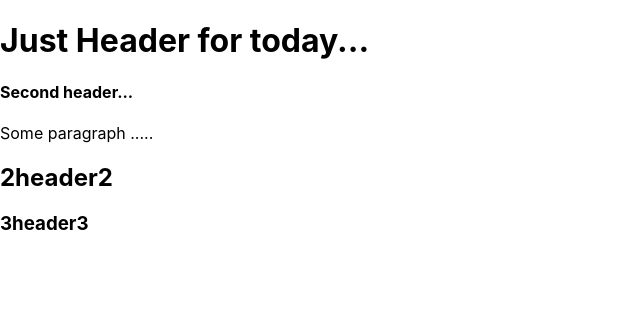
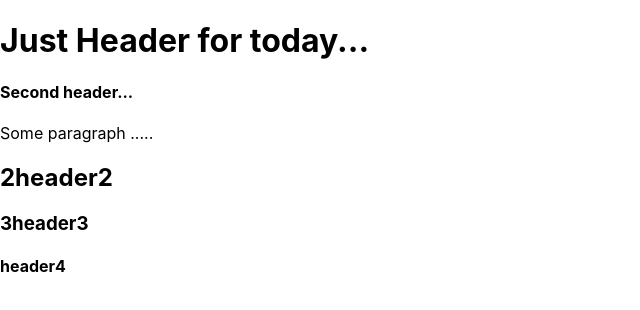
Before and after one commit to krzysztofstefanski/Web-with-React-React-Bootstrap-React-Router, a React (Create React App) app in the folder react-bootstrap/: page / in a window 1280 px wide. Shown: the top 310 px of the page, without its empty margins (0-640 px from the left). Built offline with nearby package versions, Linux system fonts and the light colour scheme.

Commit message:
Update App.js

```diff
--- a/react-bootstrap/src/App.js
+++ b/react-bootstrap/src/App.js
@@ -11,6 +11,7 @@ class App extends Component {
         <p>Some paragraph .....</p>
         <h2>2header2</h2>
         <h3>3header3</h3>
+        <h4>header4</h4>
       </div>
     );
   }
```
